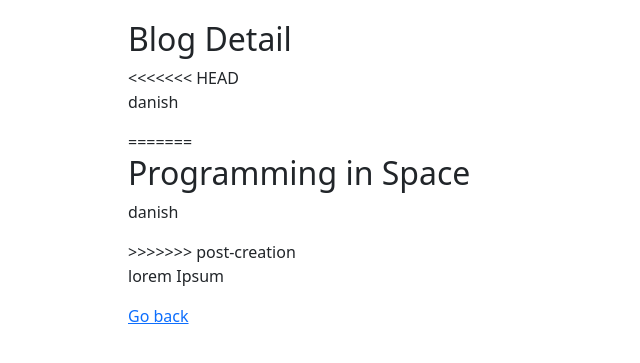
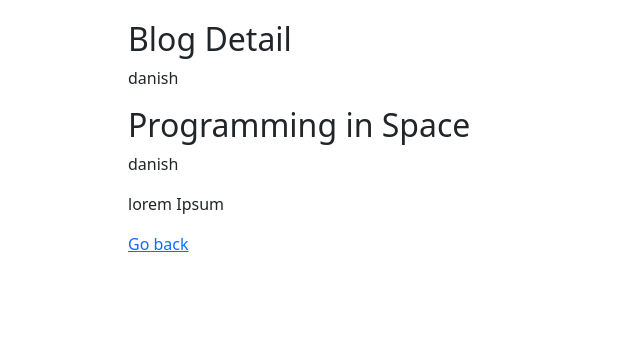
Before and after one commit to Danish188/blog_project, a Django app: page /blog/1/detail in a window 1280 px wide. Shown: the part 74-437 px from the top of the page, without its empty margins (0-640 px from the left). Run offline with Django 4.2, Linux system fonts and the light colour scheme; data comes from the database, SQL or seed files in the repository; parts of the project's set-up code (start-up, migrations or seed data) failed here and were passed over.

Commit message:
Update blog_detail.html

```diff
--- a/blog/templates/blog/blog_detail.html
+++ b/blog/templates/blog/blog_detail.html
@@ -4,13 +4,9 @@
 
 <h2>Blog Detail</h2>
 
-<<<<<<< HEAD
 <p>{{ posts.author }} </p>
-<p>{{ posts.tags }} </p>
-=======
 <h2>{{posts.title}}</h2>
 <p>{{ posts.author }} </p>
->>>>>>> post-creation
 <p>{{ posts.content }}</p>
 
 <p>
```
